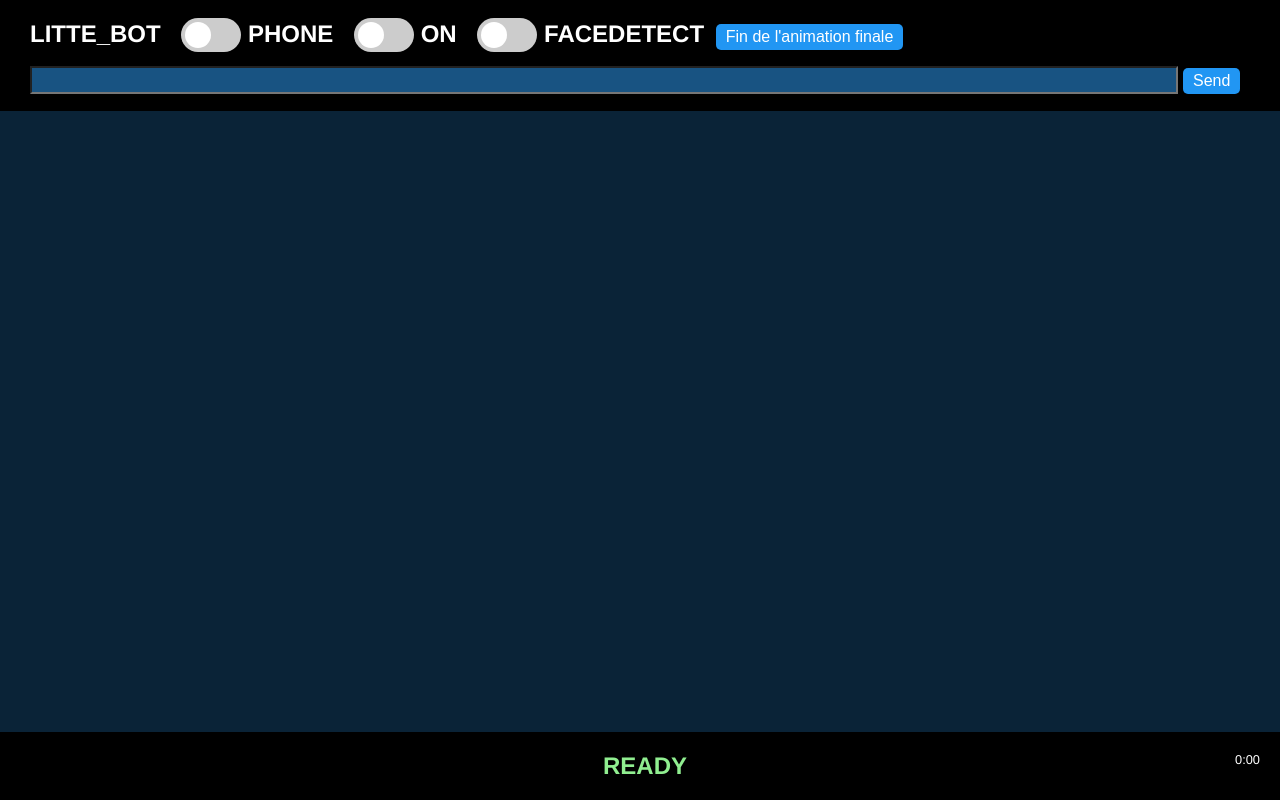
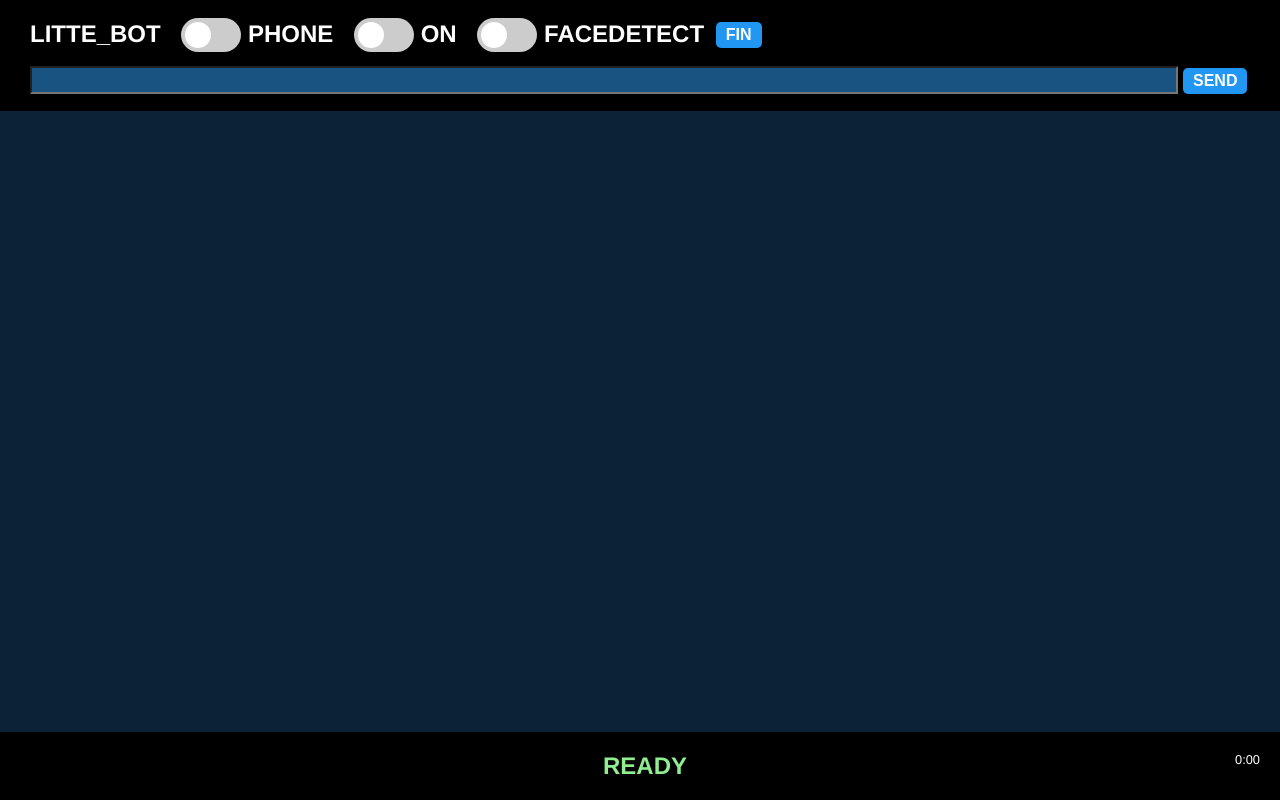
Before and after one commit to leopoldfrey/LITTE_BOT, a plain HTML site: page LitteBotServer/public/index.html in a window 1280 px wide. Shown: the top 800 px of the page. Drawn offline with nearby package versions, Linux system fonts and the light colour scheme; no server answers.

Commit message:
correction esthétique

```diff
--- a/LitteBotServer/public/index.html
+++ b/LitteBotServer/public/index.html
@@ -24,7 +24,7 @@
       <input type="checkbox" name="facedetect" id="facedetect">
       <span class="slider round"></span>
     </label> FaceDetect
-    <button tname="end" id="end">Fin de l'animation finale</button>
+    <button tname="end" id="end">Fin</button>
     <input type="text" id="cant_speak" name="cant_speak" onkeypress="onTextChange();" size="100"><button onclick="sendText();">Send</button>
   </div>
   <div id='speech'>
--- a/LitteBotServer/public/style.css
+++ b/LitteBotServer/public/style.css
@@ -199,15 +199,21 @@ input#cant_speak {
     color: lightblue;
 }
 
+#end {
+    top: -2px;
+    position: relative;
+}
 button {
   border: none;
   background: #2196F3;
   color: white;
-  font-size: 1rem;
   border-radius: 5px;
   padding: 4px 10px;
   margin: 0px 5px;
   cursor: pointer;
+  font-weight: bold;
+  font-size: 1rem;
+  text-transform: uppercase;
 }
 
 button:hover {
```
